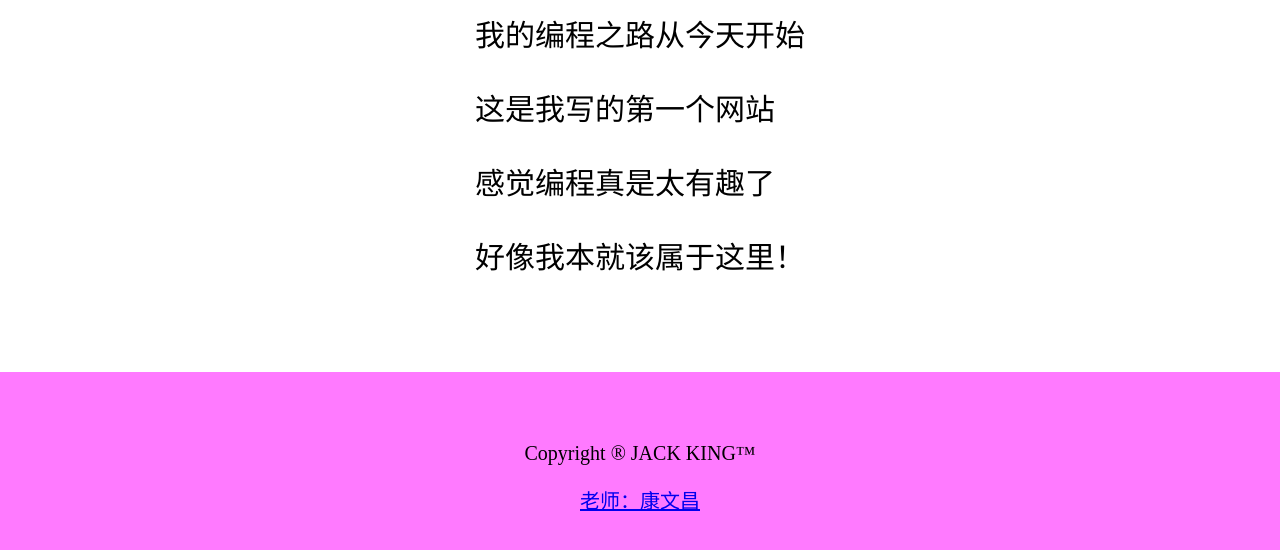
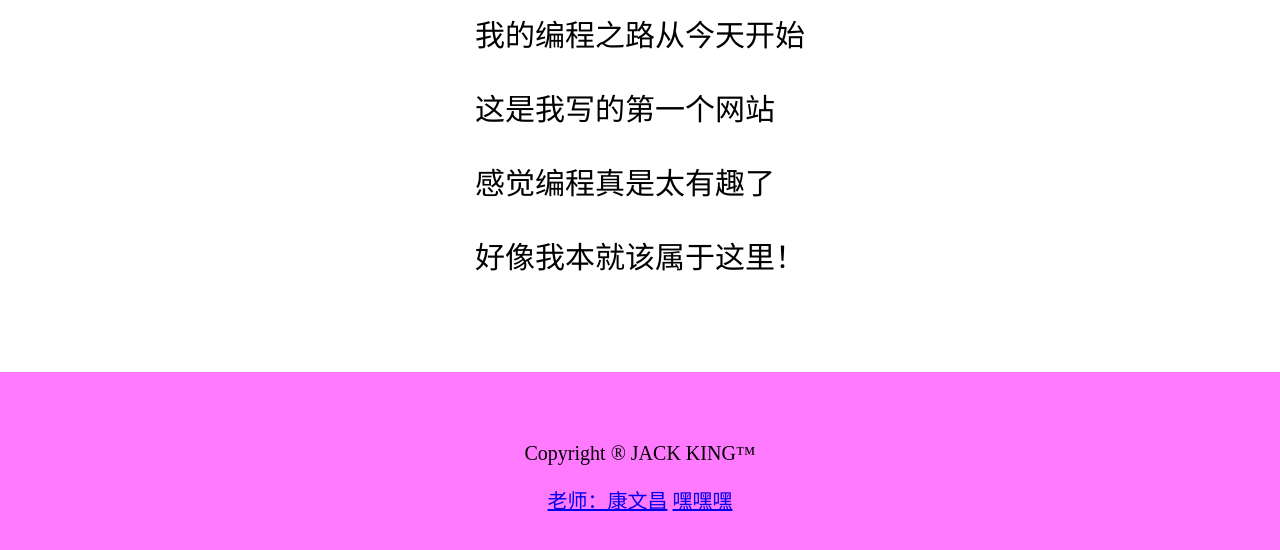
Before and after one commit to JACKKING88/JACKKING, a plain HTML site: page index.html in a window 1280 px wide. Shown: the part 762-1312 px from the top of the page. Drawn offline with Linux system fonts and the light colour scheme.

Commit message:
Update index.html

```diff
--- a/index.html
+++ b/index.html
@@ -34,6 +34,7 @@
       font-size: 20px; ">
       <p>Copyright ® JACK KING™</p>
       <a href="https://kangwenchang.com/">老师：康文昌</a>
+      <a href="https://爽.mp4/">嘿嘿嘿</a>
     </div>
   </body>
 </html>
```
